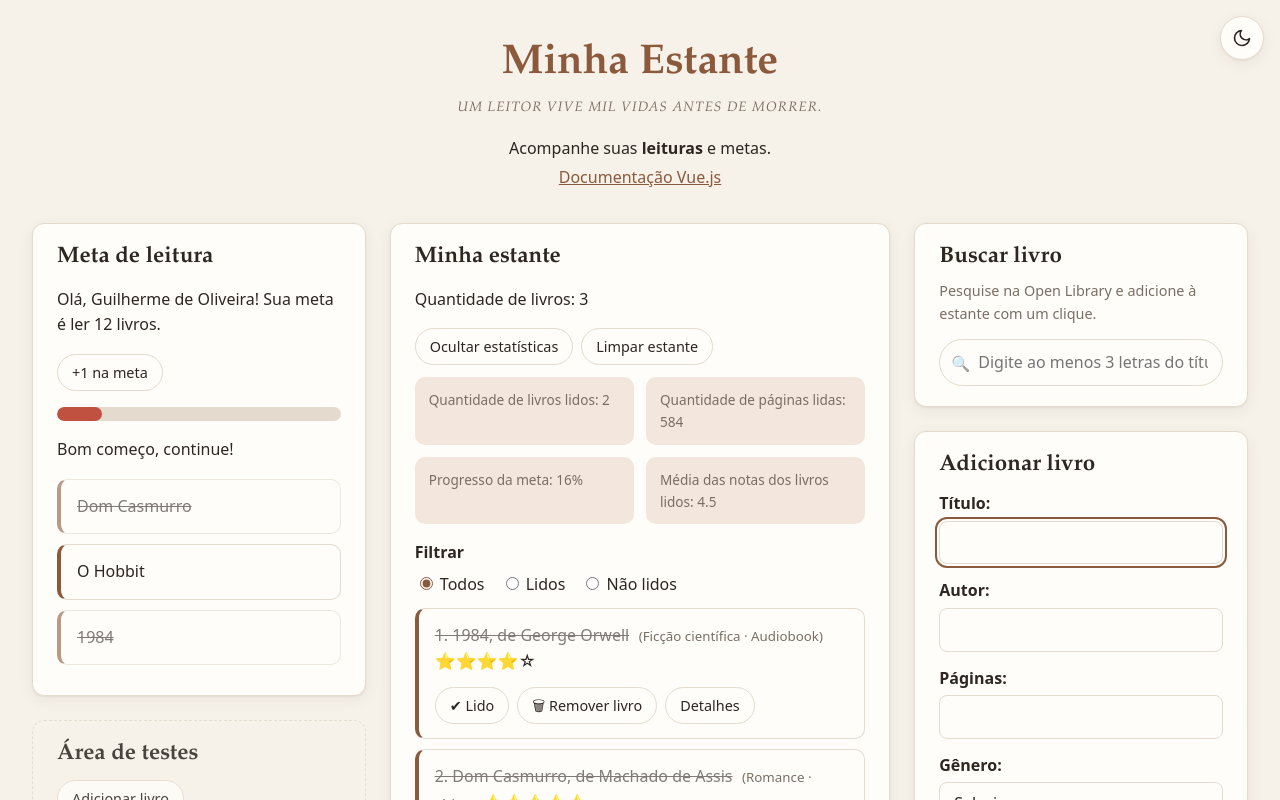
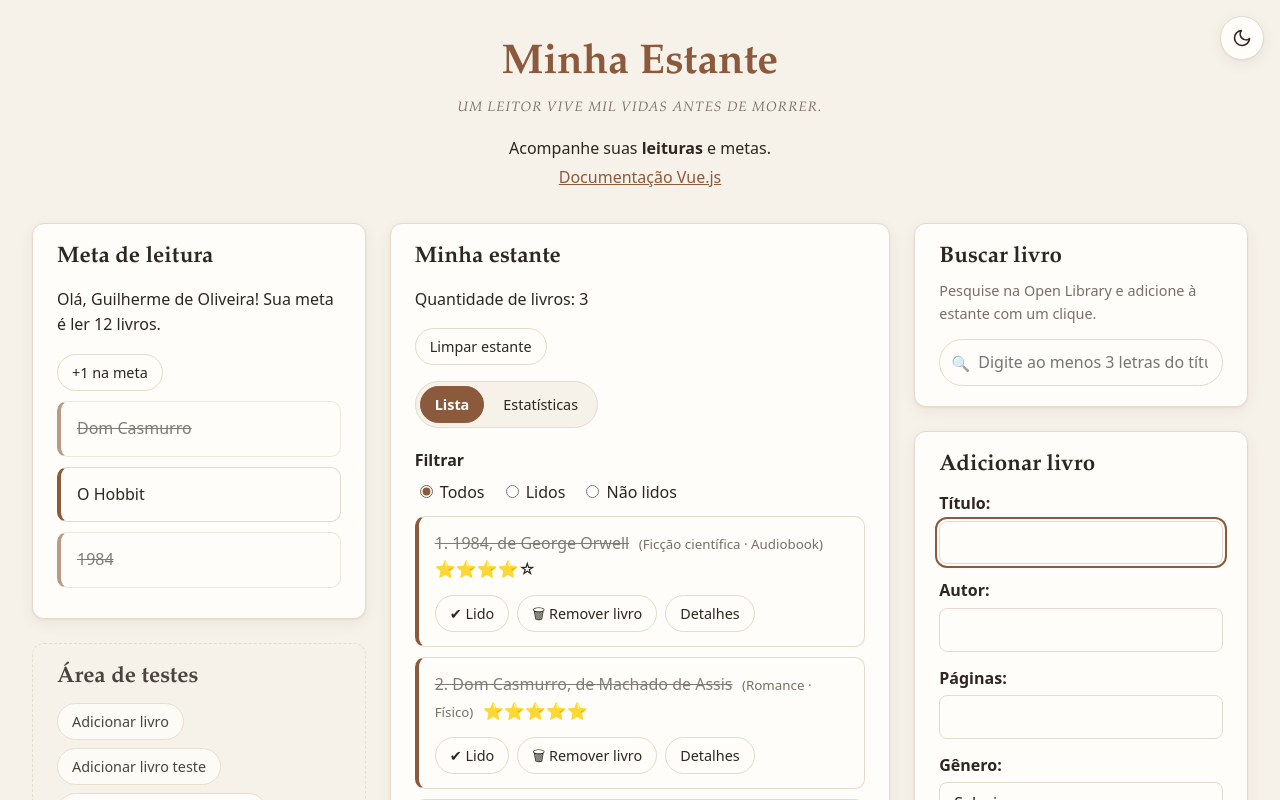
Before and after one commit to gdodev/minha-estante-vue-js, a Vue app: page / in a window 1280 px wide. Shown: the top 800 px of the page. Built offline with nearby package versions, Linux system fonts and the light colour scheme.

Commit message:
feat: Inclui os componentes CardSecao, AbaLista e AbaEstatisticas
Co-Authored-By: Claude Opus 5.5 <noreply@anthropic.com>

```diff
--- a/src/App.vue
+++ b/src/App.vue
@@ -28,12 +28,14 @@ import {
 
 // Etapa #12
 // Registro local: basta importar no <script setup> para usar no template.
-import LivroItem from "./components/LivroItem.vue";
-import BarraProgresso from "./components/BarraProgresso.vue";
+import CardSecao from "./components/CardSecao.vue";
+import AbaLista from "./components/AbaLista.vue";
+import AbaEstatisticas from "./components/AbaEstatisticas.vue";
 
 const inputTitulo = useTemplateRef("input-titulo");
-const itensLista = useTemplateRef("itens-lista");
 const inputBusca = useTemplateRef("input-busca");
+// Instância da aba que estiver na tela (AbaLista ou AbaEstatisticas)
+const componenteAba = useTemplateRef("componente-aba");
 
 onMounted(() => {
   inputTitulo.value.focus();
@@ -218,15 +220,40 @@ function limparEstante() {
   livros.value = [];
 }
 
-const mostrarEstatisticas = ref(true);
-const filtro = ref("todos");
+// Etapa #12: abas com componente dinâmico
+// O filtro agora mora dentro da AbaLista (estado local da aba).
+const abaAtual = ref("lista");
 
-const livrosFiltrados = computed(() => {
-  const lista = livrosOrdenados.value;
-  if (filtro.value === "lidos") return lista.filter((livro) => livro.lido);
-  if (filtro.value === "nao-lidos") return lista.filter((livro) => !livro.lido);
-  return lista; // 'todos'
+// Cada aba recebe props diferentes. Montar o objeto conforme a aba evita
+// passar, por exemplo, :livros para a AbaEstatisticas, que não declara
+// essa prop (ela cairia como atributo HTML no elemento raiz).
+// No v-bind, chaves "onAlgumaCoisa" viram listeners: onAlternarLido
+// equivale a @alternar-lido.
+const propsDaAba = computed(() => {
+  if (abaAtual.value === "lista") {
+    return {
+      livros: livrosOrdenados.value,
+      idsDetalhes: idsLivrosDetalhes.value,
+      onAlternarLido: alternarLido,
+      onRemover: removerLivro,
+      onAvaliar: avaliarLivro,
+      onAlternarDetalhes: alternarDetalhes,
+      onEditarTitulo: editarTitulo,
+      onOcultarDetalhes: ocultarTodosDetalhes,
+    };
+  }
+  return {
+    totalLidos: totalLidos.value,
+    totalPaginasLidas: totalPaginasLidas.value,
+    progressoMeta: progressoMeta.value,
+    mediaNotas: mediaNotas.value,
+  };
 });
+
+function editarTitulo(idLivro, titulo) {
+  const livro = livros.value.find((livro) => livro.id === idLivro);
+  if (livro) livro.titulo = titulo;
+}
 
 function alternarLido(livro) {
   livro.lido = !livro.lido;
@@ -258,10 +285,6 @@ function alternarDetalhes(idLivro) {
   } else {
     idsLivrosDetalhes.value.push(idLivro);
   }
-}
-
-function identificarCliqueLinha(livro) {
-  console.log("[identificarCliqueLinha] clicou no livro", livro.titulo);
 }
 
 function logEvento(mensagem, evento) {
@@ -301,16 +324,9 @@ async function adicionarLivro() {
   inputTitulo.value.focus();
 
   await nextTick(); // agora o <li> novo já existe no DOM
-  rolarAteLivro(id);
-}
-
-function rolarAteLivro(id) {
-  // Com o ref num COMPONENTE, cada item é a instância do LivroItem, e não
-  // o <li>. O $el é o elemento raiz do componente (o <li> de verdade).
-  const elemento = itensLista.value
-    ?.map((item) => item.$el)
-    .find((li) => li.dataset.id === String(id));
-  elemento?.scrollIntoView({ behavior: "smooth", block: "center" });
+  // A lista está dentro da AbaLista, que expõe rolarAteLivro (defineExpose).
+  // Se a aba visível for a de estatísticas, o método não existe e nada acontece.
+  componenteAba.value?.rolarAteLivro?.(id);
 }
 
 // Adiciona um livro vindo da busca na Open Library.
@@ -454,20 +470,15 @@ watchEffect(() => {
     <main>
       <div class="coluna">
         <!-- ===================== META DE LEITURA ===================== -->
-        <section class="regiao regiao-meta">
-          <h2>Meta de leitura</h2>
+        <CardSecao titulo="Meta de leitura" class="regiao-meta">
           <p>
             Olá, {{ usuario.nome }}! Sua meta é ler
             {{ usuario.metaAnual }} livros.
           </p>
           <button @click="aumentarMeta">+1 na meta</button>
 
+          <!-- A barra e a mensagem motivacional foram para a AbaEstatisticas -->
           <template v-if="livros.length > 0">
-            <BarraProgresso :progresso="progressoMeta" />
-            <p v-if="progressoMeta === 0">Bora começar! 📖</p>
-            <p v-else-if="progressoMeta < 50">Bom começo, continue!</p>
-            <p v-else-if="progressoMeta < 100">Falta pouco! 🔥</p>
-            <p v-else>Meta batida! 🎉</p>
             <!-- <p :class="['card', livros[0].lido ? 'livro-lido' : '']">{{ livros[0].titulo }}</p>
             <p :class="['card', livros[1].lido ? 'livro-lido' : '']">{{ livros[1].titulo }}</p>
             <p :class="['card', livros[2].lido ? 'livro-lido' : '']">{{ livros[2].titulo }}</p> -->
@@ -479,79 +490,45 @@ watchEffect(() => {
               {{ livro.titulo }}
             </p>
           </template>
-        </section>
+        </CardSecao>
 
         <!-- ===================== ESTANTE ===================== -->
-        <section class="regiao regiao-estante">
-          <h2>Minha estante</h2>
+        <CardSecao titulo="Minha estante" class="regiao-estante">
           <p>Quantidade de livros: {{ livros.length }}</p>
 
           <div class="acoes">
-            <button @click="mostrarEstatisticas = !mostrarEstatisticas">
-              {{ mostrarEstatisticas ? "Ocultar" : "Mostrar" }} estatísticas
-            </button>
             <button @click="limparEstante">Limpar estante</button>
           </div>
 
-          <div
-            v-show="mostrarEstatisticas"
-            class="painel"
-            tabindex="0"
-            @keyup.esc="ocultarTodosDetalhes"
-          >
-            <!-- Estatísticas -->
-            <div class="estatisticas">
-              <p>Quantidade de livros lidos: {{ totalLidos }}</p>
-              <p>Quantidade de páginas lidas: {{ totalPaginasLidas }}</p>
-              <p :class="{ 'meta-batida': progressoMeta === 100 }">
-                Progresso da meta: {{ progressoMeta }}%
-              </p>
-              <p>Média das notas dos livros lidos: {{ mediaNotas }}</p>
-            </div>
+          <!-- Botões das abas: só trocam o valor de abaAtual -->
+          <div class="abas" role="group" aria-label="Visualização da estante">
+            <button
+              type="button"
+              :class="{ ativa: abaAtual === 'lista' }"
+              :aria-pressed="abaAtual === 'lista'"
+              @click="abaAtual = 'lista'"
+            >
+              Lista
+            </button>
+            <button
+              type="button"
+              :class="{ ativa: abaAtual === 'estatisticas' }"
+              :aria-pressed="abaAtual === 'estatisticas'"
+              @click="abaAtual = 'estatisticas'"
+            >
+              Estatísticas
+            </button>
+          </div>
 
-            <!-- Filtro -->
-            <fieldset class="filtro">
-              <legend>Filtrar</legend>
-              <label
-                ><input type="radio" value="todos" v-model="filtro" />
-                Todos</label
-              >
-              <label
-                ><input type="radio" value="lidos" v-model="filtro" />
-                Lidos</label
-              >
-              <label>
-                <input type="radio" value="nao-lidos" v-model="filtro" /> Não
-                lidos
-              </label>
-            </fieldset>
-
-            <!-- Lista de livros -->
-            <!-- <p>Livros ordenados por nome: {{ livrosOrdenados.map((livro) => livro.titulo).join() }}</p> -->
-            <p v-if="livrosFiltrados.length === 0" class="aviso">
-              Nenhum livro neste filtro
-            </p>
-            <ul v-else class="lista-livros">
-              <!-- O componente só emite eventos; quem altera os dados é o App.
-               @click e :data-id vão parar no <li> raiz do LivroItem. -->
-              <LivroItem
-                v-for="(livro, index) in livrosFiltrados"
-                :key="livro.id"
-                ref="itens-lista"
-                :livro="livro"
-                :posicao="index + 1"
-                :detalhes-abertos="idsLivrosDetalhes.includes(livro.id)"
-                :data-id="livro.id"
-                @click="identificarCliqueLinha(livro)"
-                @alternar-lido="alternarLido(livro)"
-                @remover="removerLivro(livro.id)"
-                @avaliar="(nota) => avaliarLivro(livro.id, nota)"
-                @alternar-detalhes="alternarDetalhes(livro.id)"
-                @editar-titulo="(titulo) => (livro.titulo = titulo)"
-              />
-            </ul>
-          </div>
-        </section>
+          <!-- Componente dinâmico: em <script setup>, o :is recebe o
+           componente IMPORTADO (não uma string). Ao trocar de aba, a
+           anterior é desmontada e a nova é montada do zero. -->
+          <component
+            :is="abaAtual === 'lista' ? AbaLista : AbaEstatisticas"
+            ref="componente-aba"
+            v-bind="propsDaAba"
+          />
+        </CardSecao>
       </div>
 
       <div class="coluna">
@@ -560,8 +537,7 @@ watchEffect(() => {
          coluna da direita, sem depender da altura das outras regiões. -->
         <div class="pilha-direita">
           <!-- ===================== BUSCAR LIVRO (API) ===================== -->
-          <section class="regiao regiao-buscar">
-            <h2>Buscar livro</h2>
+          <CardSecao titulo="Buscar livro" class="regiao-buscar">
             <p class="dica">
               Pesquise na Open Library e adicione à estante com um clique.
             </p>
@@ -606,11 +582,10 @@ watchEffect(() => {
                 </button>
               </li>
             </ul>
-          </section>
+          </CardSecao>
 
           <!-- ===================== ADICIONAR LIVRO ===================== -->
-          <section class="regiao regiao-adicionar">
-            <h2>Adicionar livro</h2>
+          <CardSecao titulo="Adicionar livro" class="regiao-adicionar">
 
             <form class="formulario" @submit.prevent="adicionarLivro">
               <div class="campo">
@@ -740,13 +715,12 @@ watchEffect(() => {
 
             <!-- Preview ao vivo do formulário (etapa 9, tarefa 3) -->
             <pre class="preview">{{ novoLivro }}</pre>
-          </section>
+          </CardSecao>
         </div>
 
         <!-- ===================== ÁREA DE TESTES ===================== -->
         <!-- Experimentos das etapas anteriores, mantidos para referência -->
-        <section class="regiao regiao-testes">
-          <h2>Área de testes</h2>
+        <CardSecao titulo="Área de testes" class="regiao-testes">
 
           <div class="acoes">
             <button :disabled="appEmManutencao">Adicionar livro</button>
@@ -764,7 +738,7 @@ watchEffect(() => {
           <p>Primeiro nome: {{ primeiroNome }}</p>
           <p>Nome completo: {{ usuario.nome }}</p>
           <button @click="primeiroNome = 'João'">Trocar primeiro nome</button>
-        </section>
+        </CardSecao>
       </div>
     </main>
 
@@ -969,19 +943,12 @@ input[type="checkbox"] {
   margin: 4px 0;
 }
 
-.regiao {
-  background: var(--superficie);
-  border: 1px solid var(--borda);
-  border-radius: var(--raio);
-  box-shadow: var(--sombra);
-  padding: 20px 24px;
-  margin-bottom: 24px;
-}
-.regiao h2 {
-  font-size: 1.4rem;
-  margin: 0 0 12px;
-}
-.regiao-testes {
+/* O visual base das regiões (.regiao e seu h2) agora mora no CardSecao.vue.
+   As classes regiao-* abaixo chegam à <section> raiz do CardSecao por
+   fallthrough, e o scoped do pai alcança o elemento raiz do filho.
+   O ".regiao" extra aumenta a especificidade, para estas regras vencerem
+   as do CardSecao independentemente da ordem em que os estilos carregam. */
+.regiao.regiao-testes {
   background: transparent;
   box-shadow: none;
   border-style: dashed;
@@ -1002,57 +969,37 @@ input[type="checkbox"] {
   margin: 12px 0;
 }
 
-/* ---------- Meta / barra de progresso ---------- */
-
-.meta-batida {
-  color: var(--sucesso);
-  font-weight: 600;
-}
-
 /* ---------- Estante ---------- */
-.painel {
-  margin-top: 8px;
-  border-radius: var(--raio);
-}
-
-/* A região da estante vira um "container": as estatísticas se ajustam
-   à largura DA REGIÃO (não da tela). 2 por linha; 4 quando houver espaço. */
+/* A região da estante vira um "container": as estatísticas (AbaEstatisticas)
+   se ajustam à largura DA REGIÃO, não da tela. Container queries não são
+   afetadas pelo scoped, então a regra @container pode ficar na aba. */
 .regiao-estante {
   container-type: inline-size;
 }
-.estatisticas {
-  display: grid;
-  grid-template-columns: repeat(2, minmax(0, 1fr));
-  gap: 12px;
-  margin-bottom: 16px;
+
+/* Os estilos de dentro das abas (filtro, lista, estatísticas) ficam em
+   AbaLista.vue e AbaEstatisticas.vue; o visual do item, no LivroItem.vue. */
+.abas {
+  display: inline-flex;
+  gap: 4px;
+  padding: 4px;
+  margin: 4px 0 12px;
+  border: 1px solid var(--borda);
+  border-radius: 999px;
+  background: var(--fundo);
 }
-.estatisticas p {
-  margin: 0;
-  padding: 12px 14px;
-  background: var(--destaque-claro);
-  border-radius: 10px;
-  font-size: 0.85rem;
-  color: var(--texto-suave);
+.abas button {
+  border-color: transparent;
+  background: transparent;
 }
-
-@container (min-width: 640px) {
-  .estatisticas {
-    grid-template-columns: repeat(4, minmax(0, 1fr));
-  }
+.abas button.ativa {
+  background: var(--destaque);
+  border-color: var(--destaque);
+  color: var(--texto-sobre-destaque);
+  font-weight: 600;
 }
-
-.filtro {
-  display: flex;
-  flex-wrap: wrap;
-  gap: 16px;
-  border: none;
-  padding: 0;
-  margin: 0 0 8px;
-}
-.filtro legend {
-  font-weight: 600;
-  margin-bottom: 6px;
-  padding: 0;
+.abas button.ativa:hover {
+  color: var(--texto-sobre-destaque);
 }
 
 .aviso {
@@ -1060,12 +1007,7 @@ input[type="checkbox"] {
   font-style: italic;
 }
 
-.lista-livros {
-  list-style: none;
-  padding: 0;
-  margin: 0;
-}
-
+/* Usado pelos títulos listados na meta de leitura */
 .card {
   background: var(--superficie);
   border: 1px solid var(--borda);
@@ -1073,18 +1015,7 @@ input[type="checkbox"] {
   border-radius: 10px;
   padding: 14px 16px;
   margin: 10px 0;
-  transition:
-    box-shadow 0.15s,
-    transform 0.15s;
 }
-.lista-livros .card {
-  cursor: pointer;
-}
-.lista-livros .card:hover {
-  box-shadow: var(--sombra);
-  transform: translateY(-1px);
-}
-/* Os estilos de dentro do item (estrelas, detalhes...) ficam no LivroItem.vue */
 
 .livro-lido {
   text-decoration: line-through;
@@ -1316,9 +1247,6 @@ input[type="checkbox"] {
   .coluna {
     display: contents;
   }
-  .regiao {
-    margin-bottom: 0;
-  }
   .regiao-meta {
     grid-area: meta;
   }
@@ -1338,9 +1266,6 @@ input[type="checkbox"] {
 
 /* ---------- Celular ---------- */
 @media (max-width: 480px) {
-  .regiao {
-    padding: 16px;
-  }
   .cabecalho h1 {
     font-size: 2rem;
   }
--- /dev/null
+++ b/src/components/AbaEstatisticas.vue
@@ -0,0 +1,64 @@
+<script setup>
+import BarraProgresso from "./BarraProgresso.vue";
+
+// Os números são calculados no App (que também os usa no título da página
+// e no alerta de meta batida); a aba só exibe.
+defineProps({
+  totalLidos: { type: Number, required: true },
+  totalPaginasLidas: { type: Number, required: true },
+  progressoMeta: { type: Number, required: true },
+  mediaNotas: { type: String, required: true },
+});
+</script>
+
+<template>
+  <div class="aba-estatisticas">
+    <div class="estatisticas">
+      <p>Quantidade de livros lidos: {{ totalLidos }}</p>
+      <p>Quantidade de páginas lidas: {{ totalPaginasLidas }}</p>
+      <p :class="{ 'meta-batida': progressoMeta === 100 }">
+        Progresso da meta: {{ progressoMeta }}%
+      </p>
+      <p>Média das notas dos livros lidos: {{ mediaNotas }}</p>
+    </div>
+
+    <BarraProgresso :progresso="progressoMeta" />
+
+    <p v-if="progressoMeta === 0">Bora começar! 📖</p>
+    <p v-else-if="progressoMeta < 50">Bom começo, continue!</p>
+    <p v-else-if="progressoMeta < 100">Falta pouco! 🔥</p>
+    <p v-else>Meta batida! 🎉</p>
+  </div>
+</template>
+
+<style scoped>
+.aba-estatisticas {
+  margin-top: 8px;
+}
+
+/* 2 por linha; 4 quando a região da estante (o container) tiver espaço */
+.estatisticas {
+  display: grid;
+  grid-template-columns: repeat(2, minmax(0, 1fr));
+  gap: 12px;
+  margin-bottom: 16px;
+}
+.estatisticas p {
+  margin: 0;
+  padding: 12px 14px;
+  background: var(--destaque-claro);
+  border-radius: 10px;
+  font-size: 0.85rem;
+  color: var(--texto-suave);
+}
+@container (min-width: 640px) {
+  .estatisticas {
+    grid-template-columns: repeat(4, minmax(0, 1fr));
+  }
+}
+
+.estatisticas .meta-batida {
+  color: var(--sucesso);
+  font-weight: 600;
+}
+</style>
--- /dev/null
+++ b/src/components/AbaLista.vue
@@ -0,0 +1,117 @@
+<script setup>
+import { ref, computed, useTemplateRef } from "vue";
+import LivroItem from "./LivroItem.vue";
+
+const props = defineProps({
+  // Lista já ordenada pelo App
+  livros: { type: Array, required: true },
+  idsDetalhes: { type: Array, required: true },
+});
+
+// A aba não altera os livros: repassa os pedidos para o App, que é o dono dos dados.
+const emit = defineEmits([
+  "alternar-lido",
+  "remover",
+  "avaliar",
+  "alternar-detalhes",
+  "editar-titulo",
+  "ocultar-detalhes",
+]);
+
+// Estado LOCAL da aba: só a lista precisa saber qual filtro está ativo.
+// Como a aba é desmontada ao trocar para "Estatísticas", o filtro volta
+// para "todos" quando você retorna (a menos que haja um <KeepAlive>).
+const filtro = ref("todos");
+
+const livrosFiltrados = computed(() => {
+  if (filtro.value === "lidos") return props.livros.filter((l) => l.lido);
+  if (filtro.value === "nao-lidos") return props.livros.filter((l) => !l.lido);
+  return props.livros; // 'todos'
+});
+
+function identificarCliqueLinha(livro) {
+  console.log("[identificarCliqueLinha] clicou no livro", livro.titulo);
+}
+
+const itensLista = useTemplateRef("itens-lista");
+
+// Com o ref num COMPONENTE, cada item é a instância do LivroItem, e não
+// o <li>. O $el é o elemento raiz do componente (o <li> de verdade).
+function rolarAteLivro(id) {
+  const elemento = itensLista.value
+    ?.map((item) => item.$el)
+    .find((li) => li.dataset.id === String(id));
+  elemento?.scrollIntoView({ behavior: "smooth", block: "center" });
+}
+
+// Em <script setup> o componente é "fechado" por padrão: o pai só consegue
+// chamar o que for exposto explicitamente aqui.
+defineExpose({ rolarAteLivro });
+</script>
+
+<template>
+  <div class="painel" tabindex="0" @keyup.esc="emit('ocultar-detalhes')">
+    <fieldset class="filtro">
+      <legend>Filtrar</legend>
+      <label><input type="radio" value="todos" v-model="filtro" /> Todos</label>
+      <label><input type="radio" value="lidos" v-model="filtro" /> Lidos</label>
+      <label>
+        <input type="radio" value="nao-lidos" v-model="filtro" /> Não lidos
+      </label>
+    </fieldset>
+
+    <p v-if="livrosFiltrados.length === 0" class="aviso">
+      Nenhum livro neste filtro
+    </p>
+    <ul v-else class="lista-livros">
+      <!-- @click e :data-id vão parar no <li> raiz do LivroItem (fallthrough). -->
+      <LivroItem
+        v-for="(livro, index) in livrosFiltrados"
+        :key="livro.id"
+        ref="itens-lista"
+        :livro="livro"
+        :posicao="index + 1"
+        :detalhes-abertos="idsDetalhes.includes(livro.id)"
+        :data-id="livro.id"
+        @click="identificarCliqueLinha(livro)"
+        @alternar-lido="emit('alternar-lido', livro)"
+        @remover="emit('remover', livro.id)"
+        @avaliar="(nota) => emit('avaliar', livro.id, nota)"
+        @alternar-detalhes="emit('alternar-detalhes', livro.id)"
+        @editar-titulo="(titulo) => emit('editar-titulo', livro.id, titulo)"
+      />
+    </ul>
+  </div>
+</template>
+
+<style scoped>
+.painel {
+  margin-top: 8px;
+  border-radius: var(--raio);
+}
+
+.filtro {
+  display: flex;
+  flex-wrap: wrap;
+  gap: 16px;
+  border: none;
+  padding: 0;
+  margin: 0 0 8px;
+}
+.filtro legend {
+  font-weight: 600;
+  margin-bottom: 6px;
+  padding: 0;
+}
+
+.aviso {
+  color: var(--erro);
+  font-style: italic;
+}
+
+.lista-livros {
+  list-style: none;
+  padding: 0;
+  margin: 0;
+}
+</style>
--- /dev/null
+++ b/src/components/CardSecao.vue
@@ -0,0 +1,46 @@
+<script setup>
+// Componente "moldura": cuida só da estrutura (section + título).
+// O conteúdo de dentro vem do pai, pelo slot.
+defineProps({
+  titulo: { type: String, required: true },
+});
+</script>
+
+<template>
+  <!-- Classes passadas pelo pai (ex.: class="regiao-estante") não são props,
+   então "caem" nesta <section> e se juntam ao "regiao" (fallthrough). -->
+  <section class="regiao">
+    <h2>{{ titulo }}</h2>
+    <!-- Tudo o que o pai escrever entre <CardSecao> e </CardSecao> entra aqui -->
+    <slot />
+  </section>
+</template>
+
+<style scoped>
+.regiao {
+  background: var(--superficie);
+  border: 1px solid var(--borda);
+  border-radius: var(--raio);
+  box-shadow: var(--sombra);
+  padding: 20px 24px;
+  margin-bottom: 24px;
+}
+.regiao h2 {
+  font-size: 1.4rem;
+  margin: 0 0 12px;
+}
+
+/* Desktop: o espaçamento entre as regiões vem do gap do grid do App */
+@media (min-width: 1280px) {
+  .regiao {
+    margin-bottom: 0;
+  }
+}
+
+/* Celular */
+@media (max-width: 480px) {
+  .regiao {
+    padding: 16px;
+  }
+}
+</style>
```
Also changed, not shown: src/components/LivroItem.vue (+19 -3 lines).
